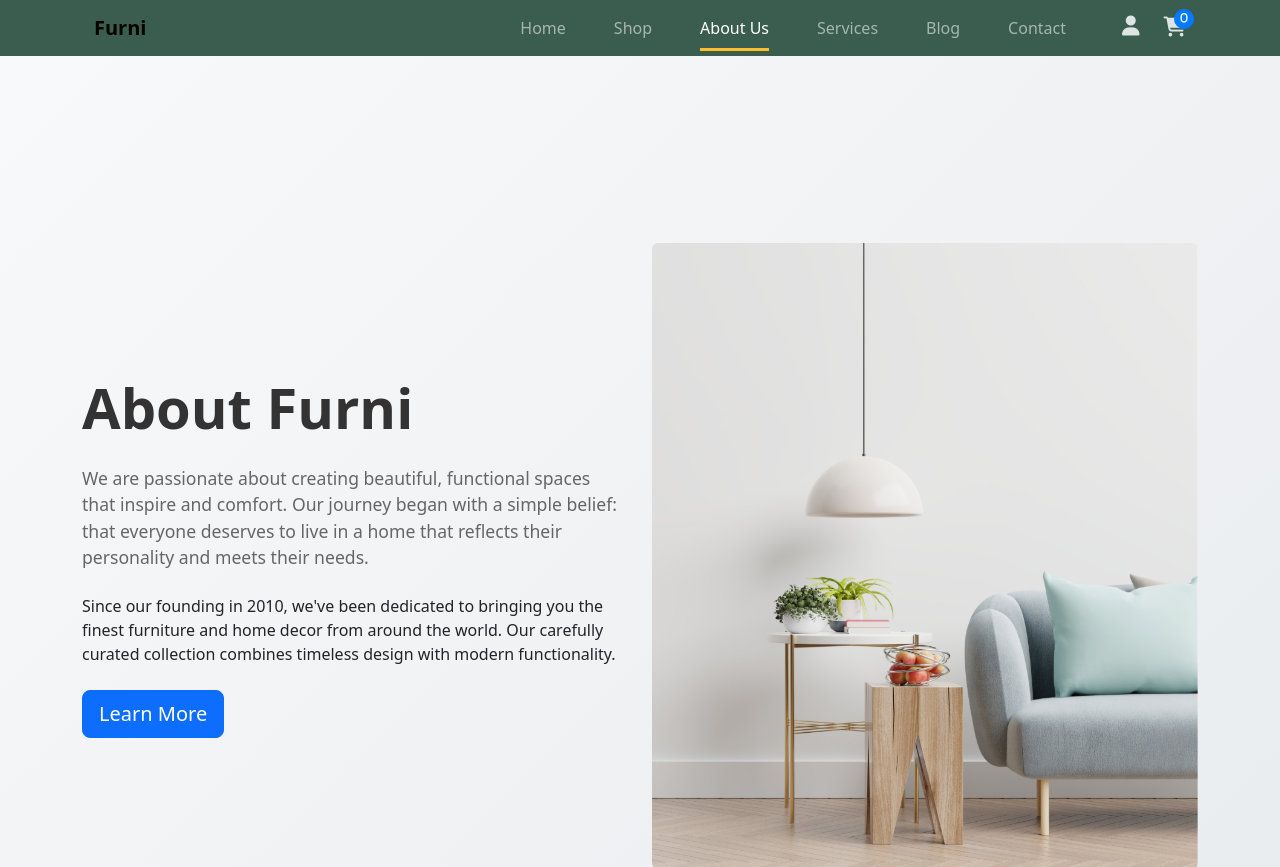
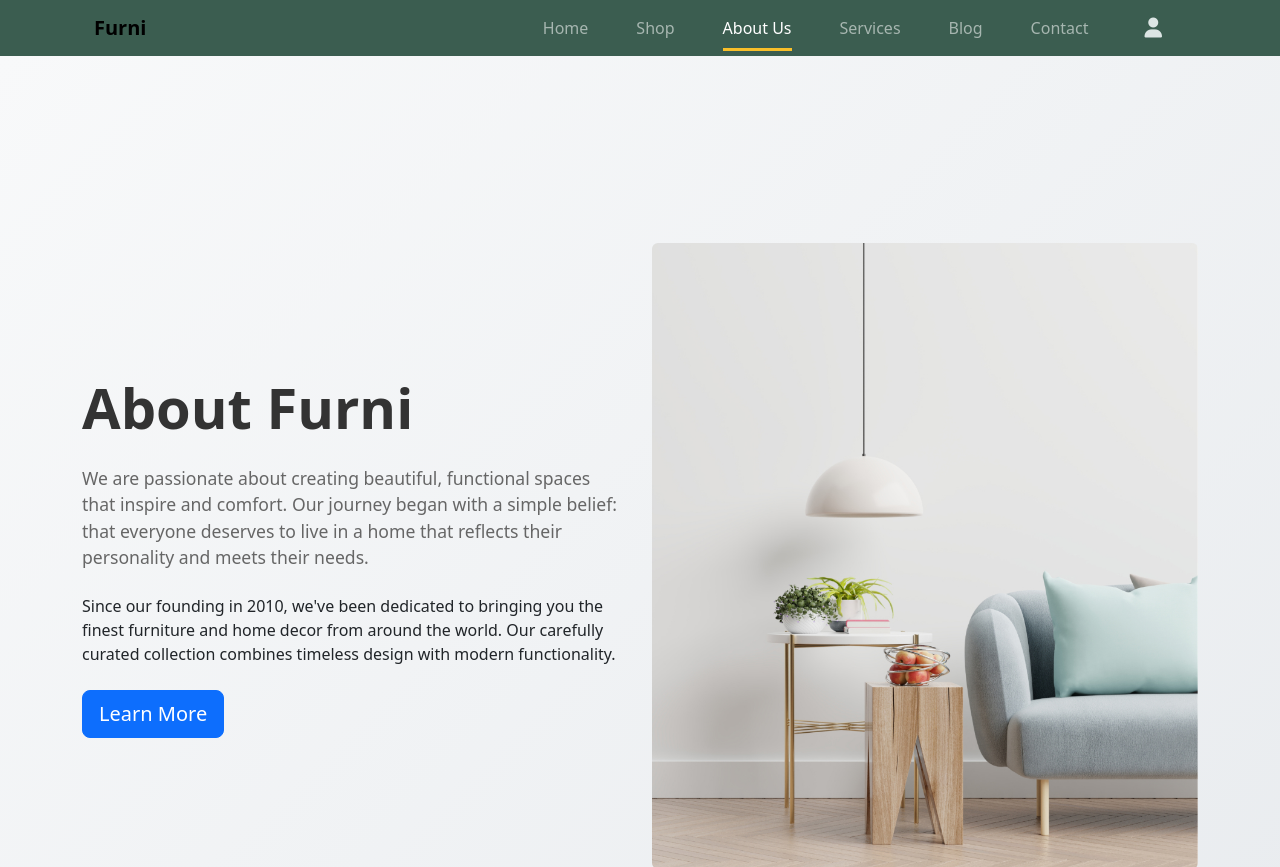
Before and after one commit to Nader-Gamal3011/Furni, a website: page about.html in a window 1280 px wide. Shown: the top 867 px of the page. Drawn offline with nearby package versions, Linux system fonts and the light colour scheme.

Commit message:
Update about.html

```diff
--- a/about.html
+++ b/about.html
@@ -59,11 +59,7 @@
                         </ul>
                         <div class="icon-header ms-lg-5 d-flex">
                             <i class="fa-solid fa-user pe-4"></i>
-                           <a href = "cart.html">
-                              <i class="fa-solid fa-cart-shopping" id="productInCart">
-                                  <span id="numOfProductsInCart">0</span>
-                              </i>
-                           </a>
+
                         </div>
                     </div>
                 </div>
```
